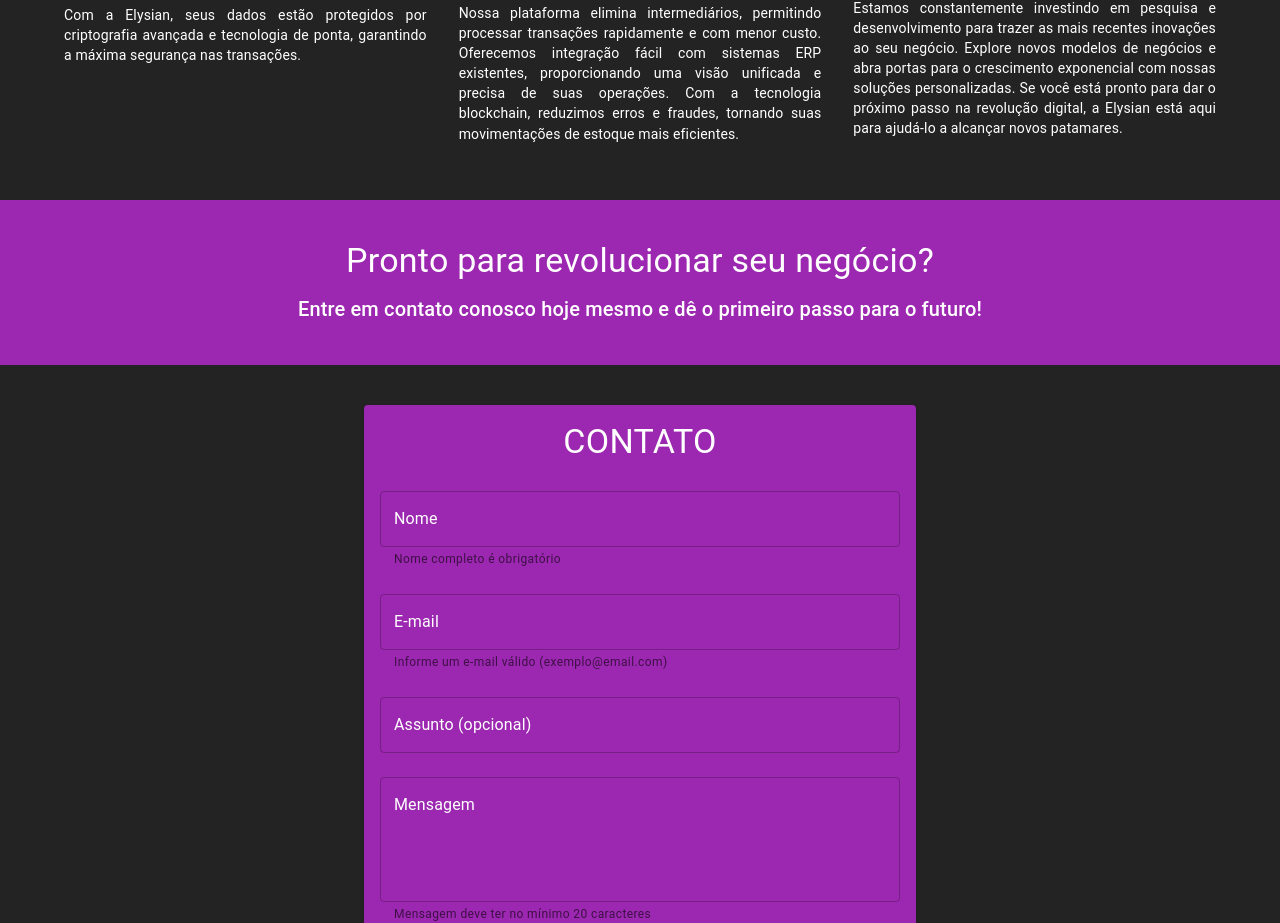
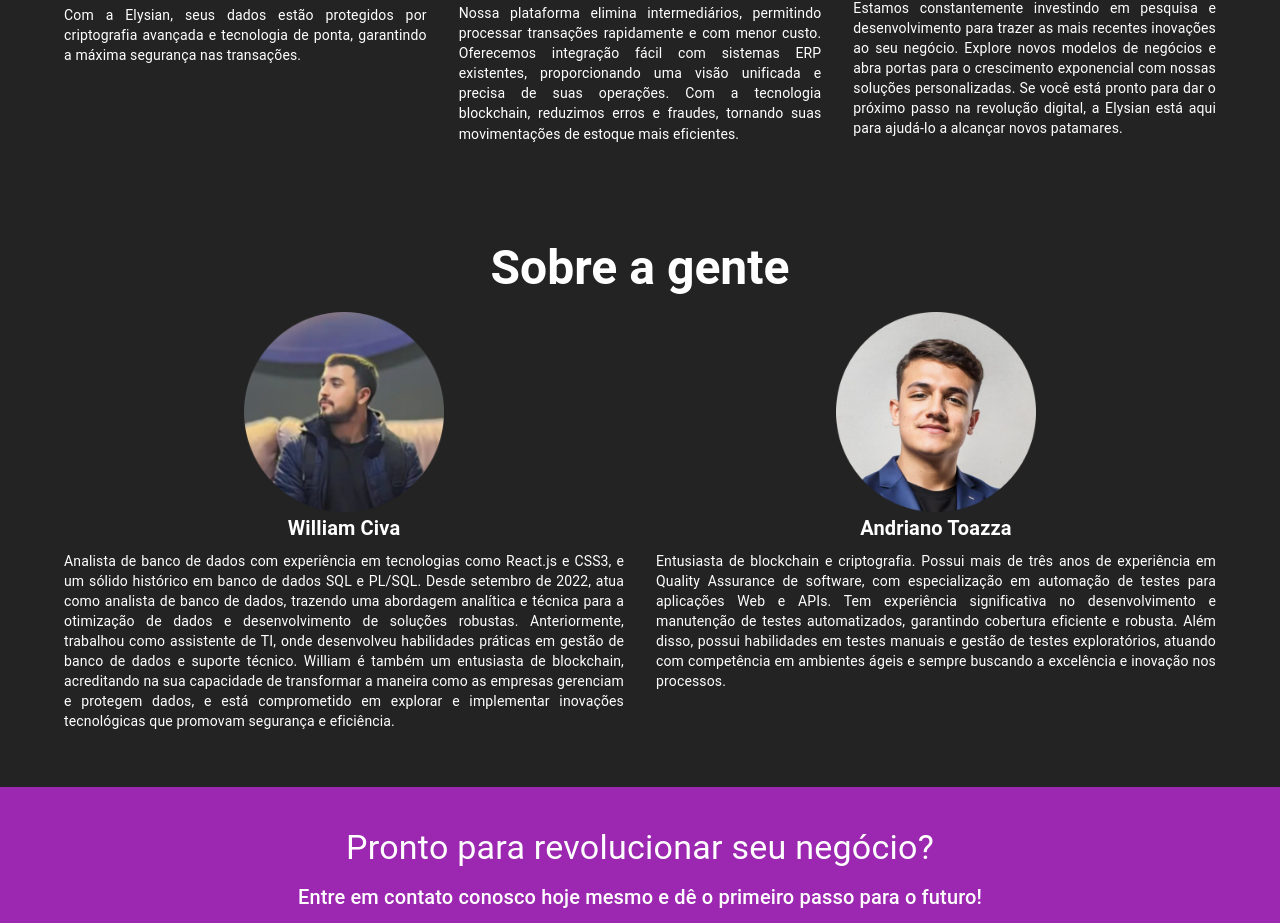
Before and after one commit to ElysianBR/aphrodite, a Next.js app: page / in a window 1280 px wide. Shown: the part 1211-2134 px from the top of the page. Built offline with nearby package versions, Linux system fonts and the light colour scheme.

Commit message:
sobre a gente

```diff
--- a/src/app/about-section.tsx
+++ b/src/app/about-section.tsx
@@ -1,7 +1,6 @@
 import { Box, Container, Grid, Typography } from "@mui/material";
 import Image from "next/image";
 import { FC } from "react";
-
 
 type AboutProps = {
     isMobile: boolean;
@@ -84,6 +83,43 @@ const AboutSection: FC<AboutProps> = (props) => {
                 </Container>
             </Box>
 
+            {/* Seção Quem Somos Nós */}
+            <Box py={5}>
+                <Container>
+                    <Typography variant={props.isMobile ? 'h5' : 'h3'} textAlign="center" fontWeight="bold" gutterBottom>
+                        Sobre a gente
+                    </Typography>
+                    <Grid container spacing={4} justifyContent="center">
+                        <Grid item xs={12} sm={6} md={6}>
+                            <Box display="flex" flexDirection="column" alignItems="center" mb={2}>
+                                <a href="https://www.linkedin.com/in/williamciva" target="_blank" rel="noopener noreferrer">
+                                    <Image src="/wyl.png" alt="Fundador 1" width={200} height={200} />
+                                </a>
+                                <Typography variant="h6" textAlign="center" fontWeight="bold" gutterBottom>
+                                    William Civa
+                                </Typography>
+                                <Typography variant="body2" textAlign="justify">
+                                Analista de banco de dados com experiência em tecnologias como React.js e CSS3, e um sólido histórico em banco de dados SQL e PL/SQL. Desde setembro de 2022, atua como analista de banco de dados, trazendo uma abordagem analítica e técnica para a otimização de dados e desenvolvimento de soluções robustas. Anteriormente, trabalhou como assistente de TI, onde desenvolveu habilidades práticas em gestão de banco de dados e suporte técnico. William é também um entusiasta de blockchain, acreditando na sua capacidade de transformar a maneira como as empresas gerenciam e protegem dados, e está comprometido em explorar e implementar inovações tecnológicas que promovam segurança e eficiência.
+                                </Typography>
+                            </Box>
+                        </Grid>
+                        <Grid item xs={12} sm={6} md={6}>
+                            <Box display="flex" flexDirection="column" alignItems="center" mb={2}>
+                                <a href="https://www.linkedin.com/in/andriano-toazza" target="_blank" rel="noopener noreferrer">
+                                    <Image src="/andy.jpg" alt="Fundador 2" width={200} height={200} />
+                                </a>
+                                <Typography variant="h6" textAlign="center" fontWeight="bold" gutterBottom>
+                                    Andriano Toazza
+                                </Typography>
+                                <Typography variant="body2" textAlign="justify">
+                                Entusiasta de blockchain e criptografia. Possui mais de três anos de experiência em Quality Assurance de software, com especialização em automação de testes para aplicações Web e APIs. Tem experiência significativa no desenvolvimento e manutenção de testes automatizados, garantindo cobertura eficiente e robusta. Além disso, possui habilidades em testes manuais e gestão de testes exploratórios, atuando com competência em ambientes ágeis e sempre buscando a excelência e inovação nos processos.
+                                </Typography>
+                            </Box>
+                        </Grid>
+                    </Grid>
+                </Container>
+            </Box>
+
             {/* Chamada para Ação */}
             <Box bgcolor="secondary.main" color="primary.contrastText" py={5}>
                 <Container>
@@ -99,5 +135,4 @@ const AboutSection: FC<AboutProps> = (props) => {
     )
 }
 
-
 export default AboutSection;
```
Also changed, not shown: public/andy.jpg (added), public/wyl.png (added).
